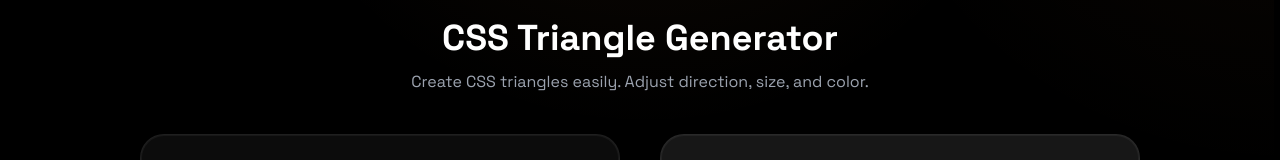
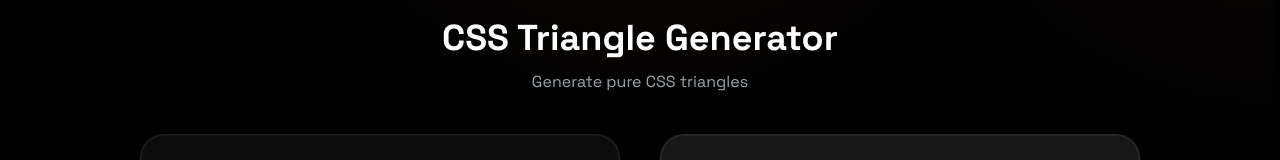
Before and after one commit to dailydevtools/Daily-Dev-Tools, a Next.js app: page /en/tools/css-triangle in a window 1280 px wide. Shown: the part 280-440 px from the top of the page. Built offline with nearby package versions, Linux system fonts and the light colour scheme; no server answers.

Commit message:
Implement localization for CSS Triangle tool header
Replaced static title and description with translations for better localization support.

```diff
--- a/app/[locale]/tools/css-triangle/Client.tsx
+++ b/app/[locale]/tools/css-triangle/Client.tsx
@@ -9,6 +9,7 @@ import { LiquidInput, LiquidTextArea } from "../../../components/ui/LiquidInput"
 import { LiquidButton } from "../../../components/ui/LiquidButton";
 
 export default function CssTriangleClient() {
+    const tTools = useTranslations('Tools');
     const t = useTranslations('CssTriangle');
     const [direction, setDirection] = useState("top");
     const [color, setColor] = useState("#fb923c");
@@ -57,8 +58,8 @@ border-color: transparent transparent ${color} transparent;`;
                 <div className="max-w-[1000px] mx-auto">
 
                     <ToolPageHeader
-                        title="CSS Triangle Generator"
-                        description="Create CSS triangles easily. Adjust direction, size, and color."
+                        title={tTools('css-triangle.name')}
+                        description={tTools('css-triangle.description')}
                         icon={<Play size={28} className="text-[#fb923c] rotate-[-90deg]" />}
                     />
 
```
